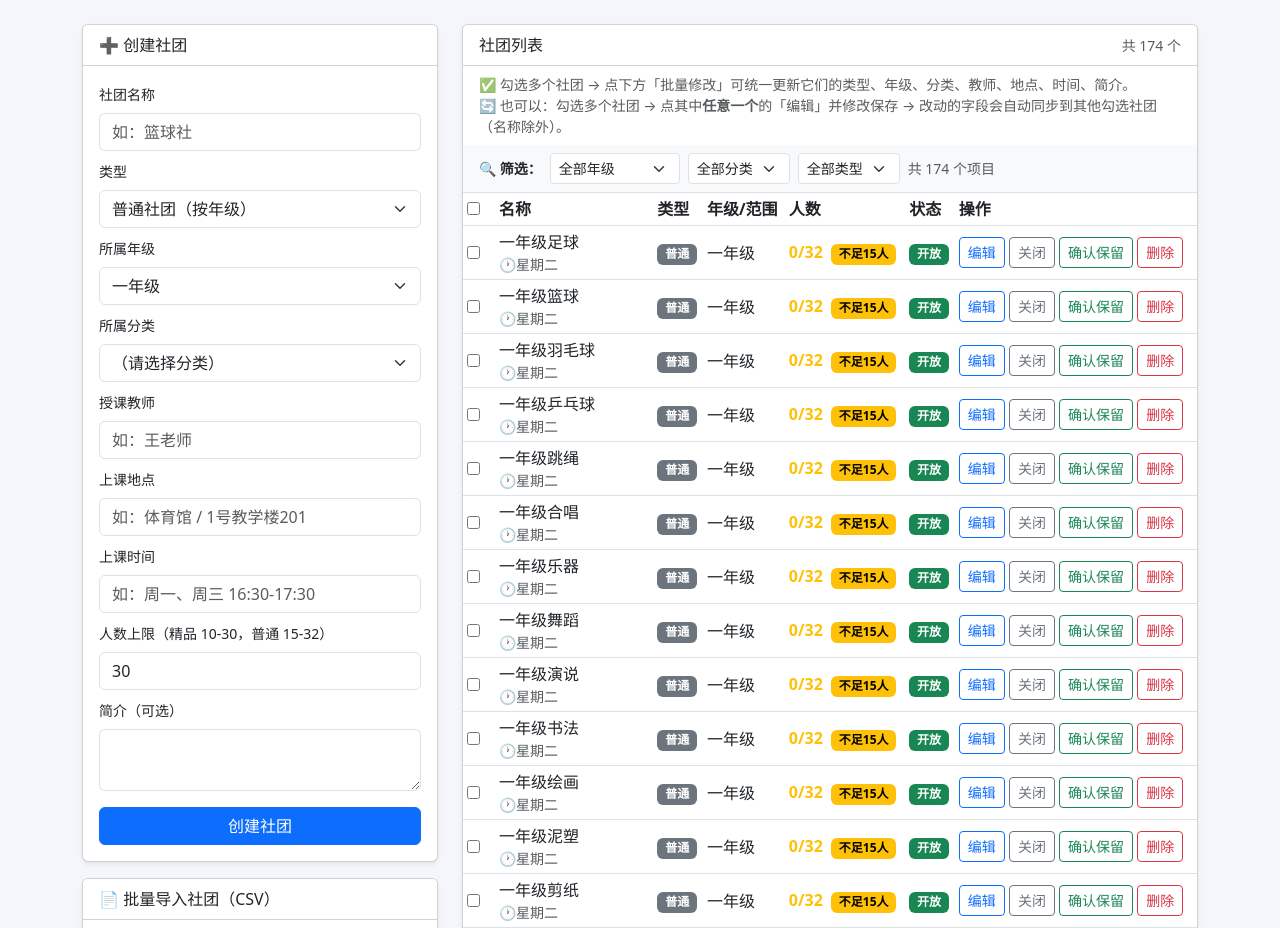
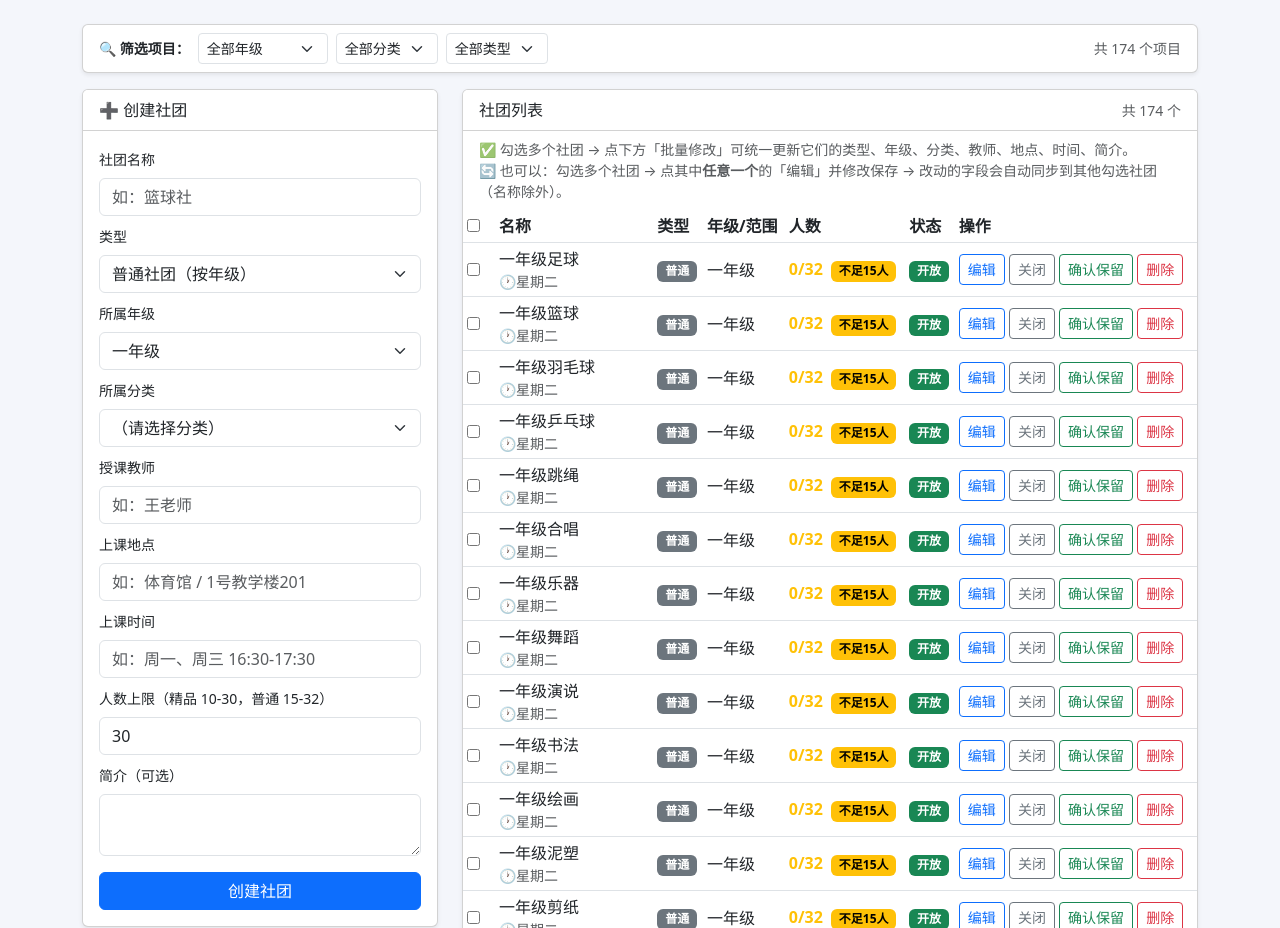
Before and after one commit to huangjun-91/after-school, a Flask app: page /admin in a window 1280 px wide. Shown: the part 56-984 px from the top of the page. Run offline with Flask 3, Linux system fonts and the light colour scheme; the visitor is signed in with stand-in values (Sample User, id 1); data comes from the database, SQL or seed files in the repository; data that the repository does not hold is empty.

Commit message:
update templates/admin.html

```diff
--- a/templates/admin.html
+++ b/templates/admin.html
@@ -35,6 +35,40 @@
       <div class="alert alert-{{ cat }}">{{ msg }}</div>
     {% endfor %}
   {% endwith %}
+
+  <!-- 页面上方常驻筛选：勾选年级/分类/类型后仅显示符合的项目 -->
+  <div class="card shadow-sm mb-3">
+    <form method="get" action="{{ url_for('admin_dashboard') }}" class="card-body py-2">
+      <div class="d-flex flex-wrap align-items-center gap-2 small">
+        <span class="fw-bold">🔍 筛选项目：</span>
+        <select name="grade" class="form-select form-select-sm" style="width:auto"
+                onchange="this.form.submit()">
+          <option value="">全部年级</option>
+          <option value="all" {% if f_grade=='all' %}selected{% endif %}>精品（全校）</option>
+          {% for g in GRADES %}
+            <option value="{{ g }}" {% if f_grade==g %}selected{% endif %}>{{ g }}</option>
+          {% endfor %}
+        </select>
+        <select name="category" class="form-select form-select-sm" style="width:auto"
+                onchange="this.form.submit()">
+          <option value="">全部分类</option>
+          {% for cat in CATEGORIES %}
+            <option value="{{ cat }}" {% if f_cat==cat %}selected{% endif %}>{{ cat }}</option>
+          {% endfor %}
+        </select>
+        <select name="type" class="form-select form-select-sm" style="width:auto"
+                onchange="this.form.submit()">
+          <option value="">全部类型</option>
+          <option value="ordinary" {% if f_type=='ordinary' %}selected{% endif %}>普通</option>
+          <option value="premium" {% if f_type=='premium' %}selected{% endif %}>精品</option>
+        </select>
+        {% if f_grade or f_cat or f_type %}
+          <a href="{{ url_for('admin_dashboard') }}" class="btn btn-sm btn-outline-danger">✕ 清除筛选</a>
+        {% endif %}
+        <span class="text-muted ms-auto">共 {{ clubs|length }} 个项目</span>
+      </div>
+    </form>
+  </div>
 
   <div class="row">
     <!-- 创建社团 -->
@@ -125,37 +159,6 @@
           ✅ 勾选多个社团 → 点下方「批量修改」可统一更新它们的类型、年级、分类、教师、地点、时间、简介。<br>
           🔄 也可以：勾选多个社团 → 点其中<b>任意一个</b>的「编辑」并修改保存 → 改动的字段会自动同步到其他勾选社团（名称除外）。
         </div>
-        <!-- 筛选：勾选年级/分类/类型后仅显示符合的项目 -->
-        <form method="get" action="{{ url_for('admin_dashboard') }}" class="card-body py-2 border-bottom bg-light">
-          <div class="d-flex flex-wrap align-items-center gap-2 small">
-            <span><b>🔍 筛选：</b></span>
-            <select name="grade" class="form-select form-select-sm" style="width:auto"
-                    onchange="this.form.submit()">
-              <option value="">全部年级</option>
-              <option value="all" {% if f_grade=='all' %}selected{% endif %}>精品（全校）</option>
-              {% for g in GRADES %}
-                <option value="{{ g }}" {% if f_grade==g %}selected{% endif %}>{{ g }}</option>
-              {% endfor %}
-            </select>
-            <select name="category" class="form-select form-select-sm" style="width:auto"
-                    onchange="this.form.submit()">
-              <option value="">全部分类</option>
-              {% for cat in CATEGORIES %}
-                <option value="{{ cat }}" {% if f_cat==cat %}selected{% endif %}>{{ cat }}</option>
-              {% endfor %}
-            </select>
-            <select name="type" class="form-select form-select-sm" style="width:auto"
-                    onchange="this.form.submit()">
-              <option value="">全部类型</option>
-              <option value="ordinary" {% if f_type=='ordinary' %}selected{% endif %}>普通</option>
-              <option value="premium" {% if f_type=='premium' %}selected{% endif %}>精品</option>
-            </select>
-            {% if f_grade or f_cat or f_type %}
-              <a href="{{ url_for('admin_dashboard') }}" class="btn btn-sm btn-outline-danger">✕ 清除筛选</a>
-            {% endif %}
-            <span class="text-muted">共 {{ clubs|length }} 个项目</span>
-          </div>
-        </form>
         <div class="table-responsive">
           <table class="table table-sm align-middle mb-0">
             <thead><tr>
```
